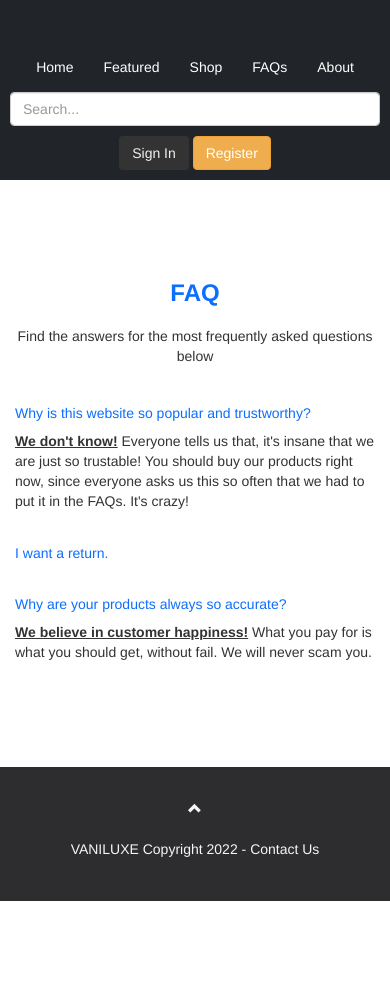
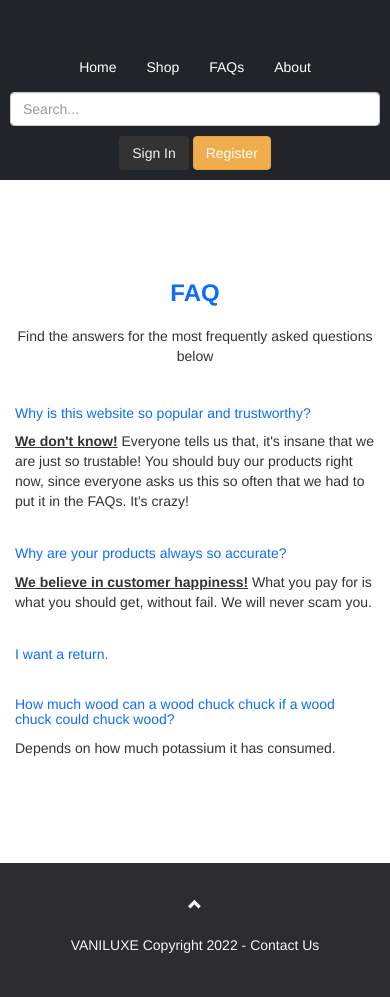
Before and after one commit to GeorgeDominise/team7repo, a Flask app: page /faqs in a window 390 px wide. Shown: the part 293-1290 px from the top of the page. Before the commit the page ends 1194 px from the top, so only its background shows below. Run offline with Flask 2, Linux system fonts and the light colour scheme; some libraries are stand-ins or nearby versions.

Commit message:
Removed the featured tab. Added one more item to the database, as per request of my roommate. Added a random button on the splash page.

```diff
--- a/app/routes.py
+++ b/app/routes.py
@@ -6,6 +6,7 @@ from app import db
 from app.models import User, Item
 from flask_login import LoginManager, UserMixin, login_user, login_required, logout_user, current_user
 from werkzeug.security import generate_password_hash, check_password_hash
+import random
 
 login_manager = LoginManager()
 login_manager.init_app(myapp_obj)
@@ -27,7 +28,8 @@ Bidders = {}
 @myapp_obj.route("/")
 @myapp_obj.route("/home")
 def home():
-    return render_template("home.html", login_status=login_status)
+	randID = random.randrange(1, len(items)) - 1
+	return render_template("home.html", login_status=login_status, randID=randID)
 
 
 @myapp_obj.route("/featured")
--- a/app/templates/base.html
+++ b/app/templates/base.html
@@ -42,7 +42,6 @@
 
 					<ul class="nav col-12 col-lg-auto me-lg-auto mb-2 justify-content-center mb-lg-0">
 						<li><a href="{{ url_for('home') }}" class="nav-link px-4 text-white">Home</a></li>
-						<li><a href="{{ url_for('featured') }}" class="nav-link px-4 text-white">Featured</a></li>
 						<li><a href="{{ url_for('purchase') }}" class="nav-link px-4 text-white">Shop</a></li>
 						<li><a href="{{ url_for('faqs') }}" class="nav-link px-4 text-white">FAQs</a></li>
 						<li><a href="{{ url_for('about') }}" class="nav-link px-4 text-white">About</a></li>
--- a/app/templates/faqs.html
+++ b/app/templates/faqs.html
@@ -17,12 +17,20 @@
 			</div>
 
 			<div class="col-md-6 col-lg-4 mb-4">
+                                <h5 class="mb-3 text-primary">Why are your products always so accurate?</h5>
+                                <p><strong><u>We believe in customer happiness!</u></strong> What you pay for is what you should get, without fail. We will never scam you.
+                        </div>
+
+			<div class="col-md-6 col-lg-4 mb-4">
 				<h5 class="mb-3 text-primary">I want a return.</h5>
 			</div>
 
+		</div>
+
+		<div class="row">
 			<div class="col-md-6 col-lg-4 mb-4">
-				<h5 class="mb-3 text-primary">Why are your products always so accurate?</h5>
-				<p><strong><u>We believe in customer happiness!</u></strong> What you pay for is what you should get, without fail. We will never scam you.
+				<h5 class="mb-3 text-primary">How much wood can a wood chuck chuck if a wood chuck could chuck wood?</h5>
+				<p>Depends on how much potassium it has consumed.</p>
 			</div>
 		</div>
 	</section>
--- a/app/templates/home.html
+++ b/app/templates/home.html
@@ -51,7 +51,8 @@ img {
 			<img class="d-block w-100" src="https://cdn.discordapp.com/attachments/440652992207912971/967593697871036486/bicycle-gcdcb060f0_1920.jpg">
 			<div class="container">
 				<div class="carousel-caption">
-					<h1>Yeah... I don't have anything to put here. Nice bike, though.</h1>
+					<h1>Don't know what to buy? Let fate guide you.</h1>
+					<p><a class="btn btn-lg btn-light" href="{{ url_for('purchaseItem', id=randID) }}" role="button">Accept Fate</a></p>
 				</div>
 			</div>
 		</div>
```
Also changed, not shown: app/app.db.
